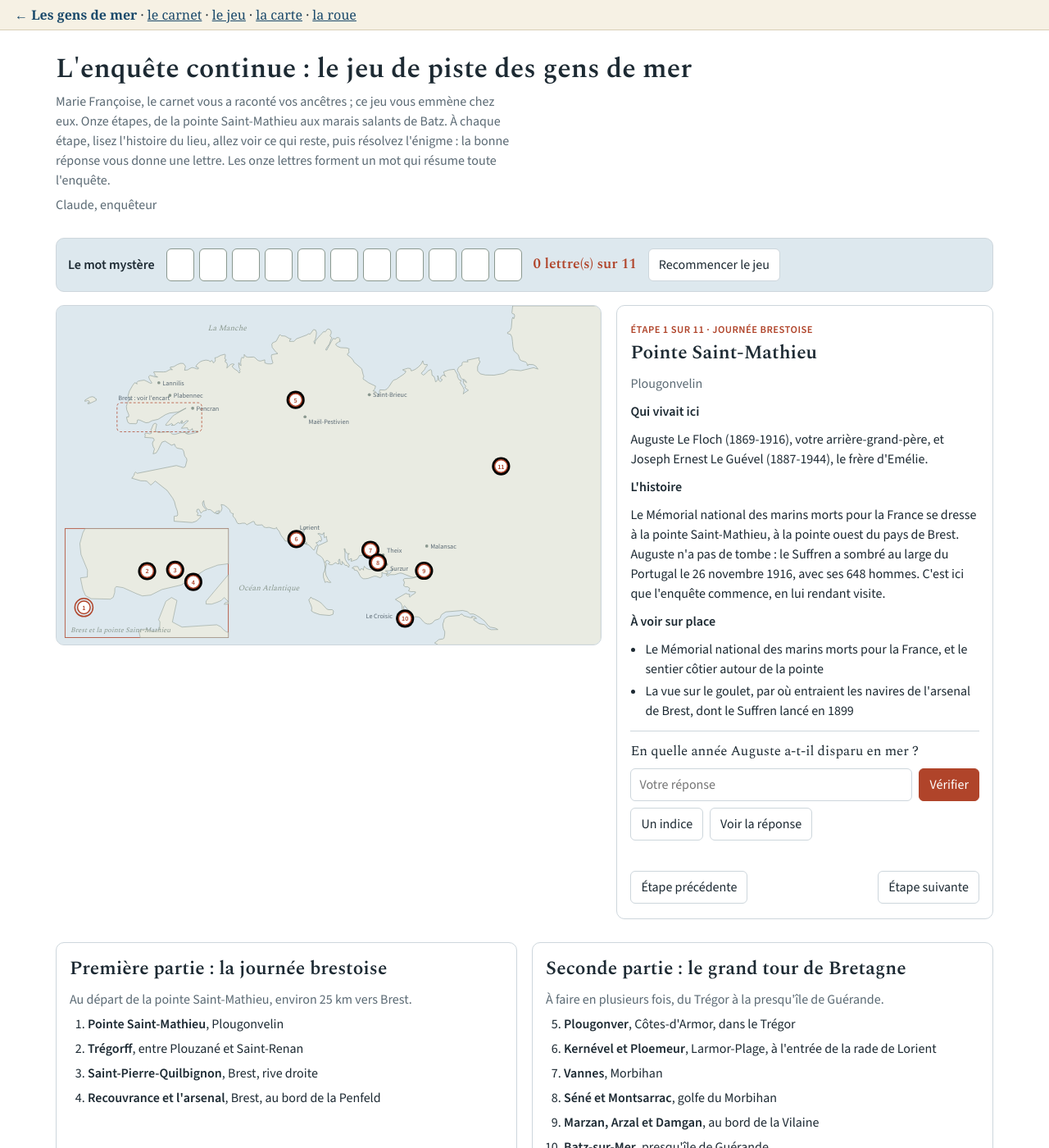
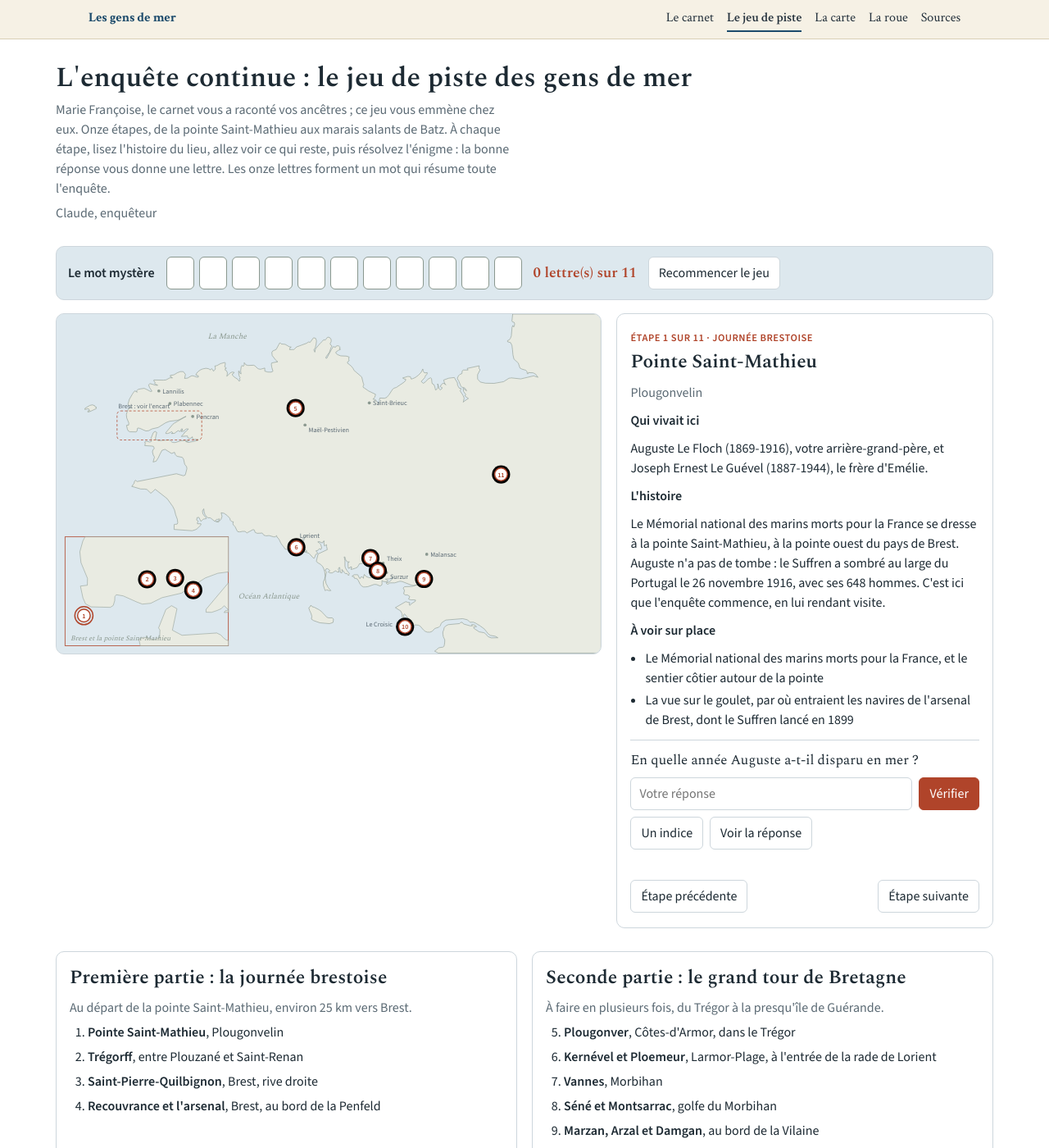
Before and after one commit to rousseau/rousseau.github.io, a Jekyll site: the page gens-de-mer/jeu/index.html, which Jekyll copies as it is, in a window 1280 px wide and 1400 px high. Shown: the whole window at 82% size. Built offline with Jekyll 4.4.1, drawn with Linux system fonts in a browser that asks for light colours.

Commit message:
Même bandeau de navigation sur toutes les pages
Co-Authored-By: Claude Opus 5.5 <noreply@anthropic.com>
Claude-Session: https://claude.ai/code/session_01X1VxLYgZRKkDKe6tbqHWhV

```diff
--- a/gens-de-mer/jeu/index.html
+++ b/gens-de-mer/jeu/index.html
@@ -95,9 +95,14 @@ footer a,.panel a{color:var(--sail)}
 @media (prefers-reduced-motion:no-preference){.letter{transition:color .3s,border-color .3s}}
 @media print{.panel{position:static}.mystery button{display:none}}
 </style>
-</head>
+<style>.top{position:sticky;top:0;z-index:5;background:rgba(246,241,228,.95);border-bottom:1px solid #d9cfb6;backdrop-filter:blur(4px)}
+.top nav{max-width:1100px;margin:0 auto;display:flex;gap:4px 16px;flex-wrap:wrap;align-items:center;padding:8px 18px;font-size:1rem}
+.top nav a{text-decoration:none;color:#23303b;padding:2px 0;border-bottom:2px solid transparent}
+.top nav a[aria-current]{border-bottom-color:#1b4a6b;font-weight:600}
+.top nav .home{font-weight:700;color:#1b4a6b;margin-right:auto}
+.top nav{font-family:"Crimson Text",Georgia,serif;line-height:1.55}.top nav a{font-size:1rem}body{margin:0}</style><link rel="preconnect" href="https://fonts.googleapis.com"><link href="https://fonts.googleapis.com/css2?family=Crimson+Text:ital,wght@0,400;0,600;0,700;1,400&display=swap" rel="stylesheet"></head>
 <body>
-<div style="background:#f6f1e4;border-bottom:1px solid #d9cfb6;padding:6px 18px;font-family:'Crimson Text',Georgia,serif;font-size:16px"><a href="../" style="color:#1b4a6b;font-weight:700;text-decoration:none">← Les gens de mer</a> · <a href="../carnet/" style="color:#1b4a6b">le carnet</a> · <a href="../jeu/" style="color:#1b4a6b">le jeu</a> · <a href="../carte/" style="color:#1b4a6b">la carte</a> · <a href="../roue/" style="color:#1b4a6b">la roue</a></div>
+<div class="top"><nav aria-label="Rubriques du site"><a class="home" href="../">Les gens de mer</a><a href="../carnet/">Le carnet</a><a href="../jeu/" aria-current="page">Le jeu de piste</a><a href="../carte/">La carte</a><a href="../roue/">La roue</a><a href="../sources/">Sources</a></nav></div>
 <div class="wrap">
 <header>
   <h1>L'enquête continue : le jeu de piste des gens de mer</h1>
```
Also changed, not shown: gens-de-mer/carte/index.html (+7 -2 lines).
